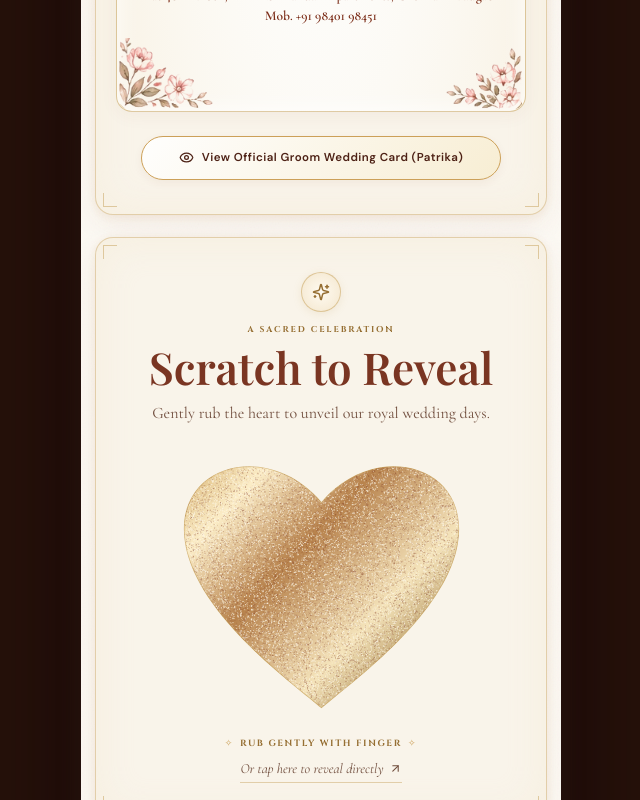
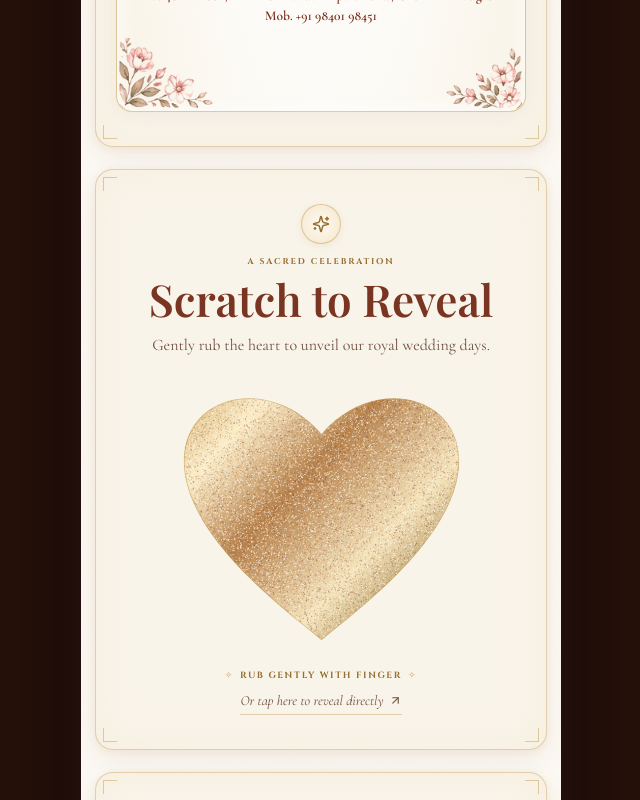
Before and after one commit to rohitlohar1/anuj-shriya-groom, a React (Vite) app: page / in a window 1280 px wide. Shown: the part 3200-4000 px from the top of the page, without its empty margins (319-959 px from the left). Built offline with nearby package versions, Linux system fonts and the light colour scheme; a web font is replaced by a local one.

Commit message:
refactor

```diff
--- a/src/main.jsx
+++ b/src/main.jsx
@@ -1330,14 +1330,6 @@ export default function App() {
               </div>
             </div>
 
-            <div className="patrika-card-preview-action">
-              <button
-                className="view-original-card-btn"
-                onClick={() => setCardModalOpen(true)}
-              >
-                <Eye size={15} /> View Official Groom Wedding Card (Patrika)
-              </button>
-            </div>
           </section>
 
           {/* Section 4: Interactive Scratch Date */}
@@ -1592,10 +1584,6 @@ export default function App() {
               })}
             </div>
 
-            <div className="programme-footer-badge">
-              <Compass size={13} />
-              <span>All auspicious rituals will be conducted in Indian Standard Time (IST)</span>
-            </div>
           </section>
 
           {/* Section 8: The Grand Venue & Location Hub */}
```
